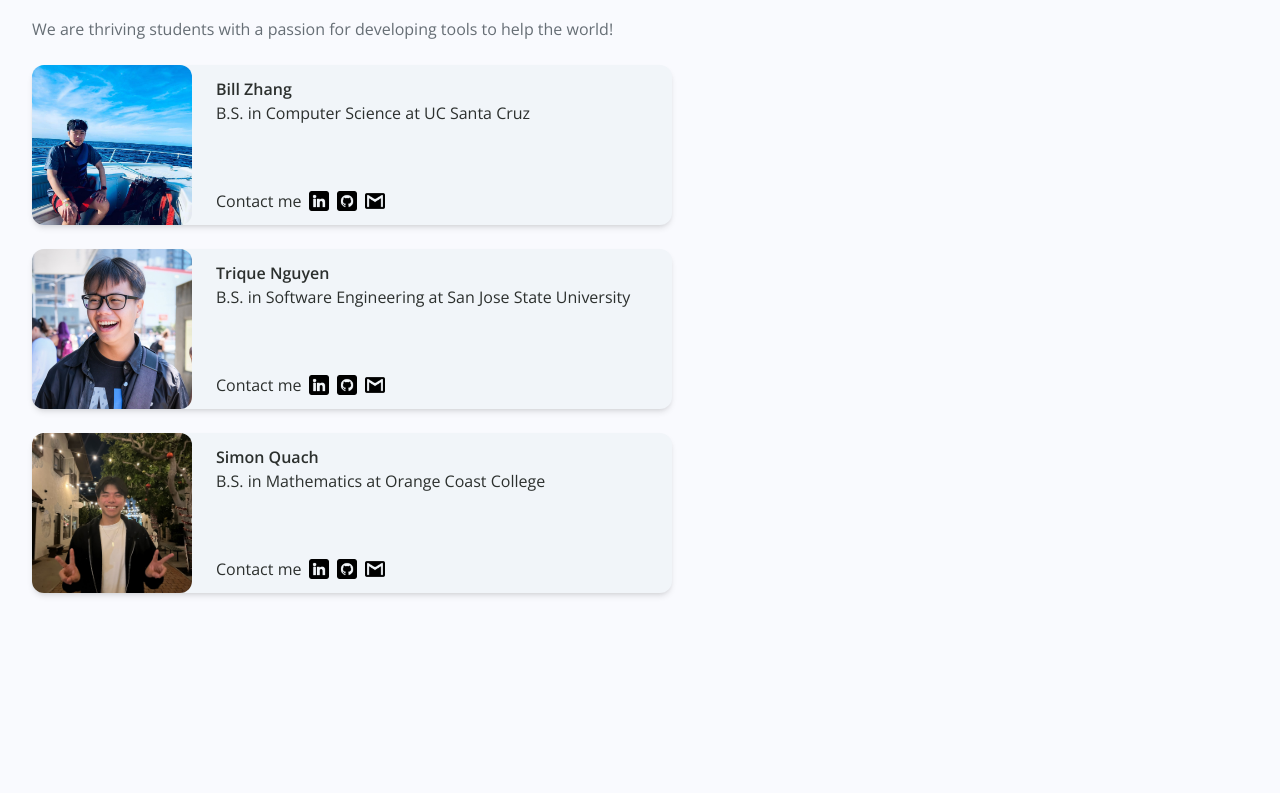
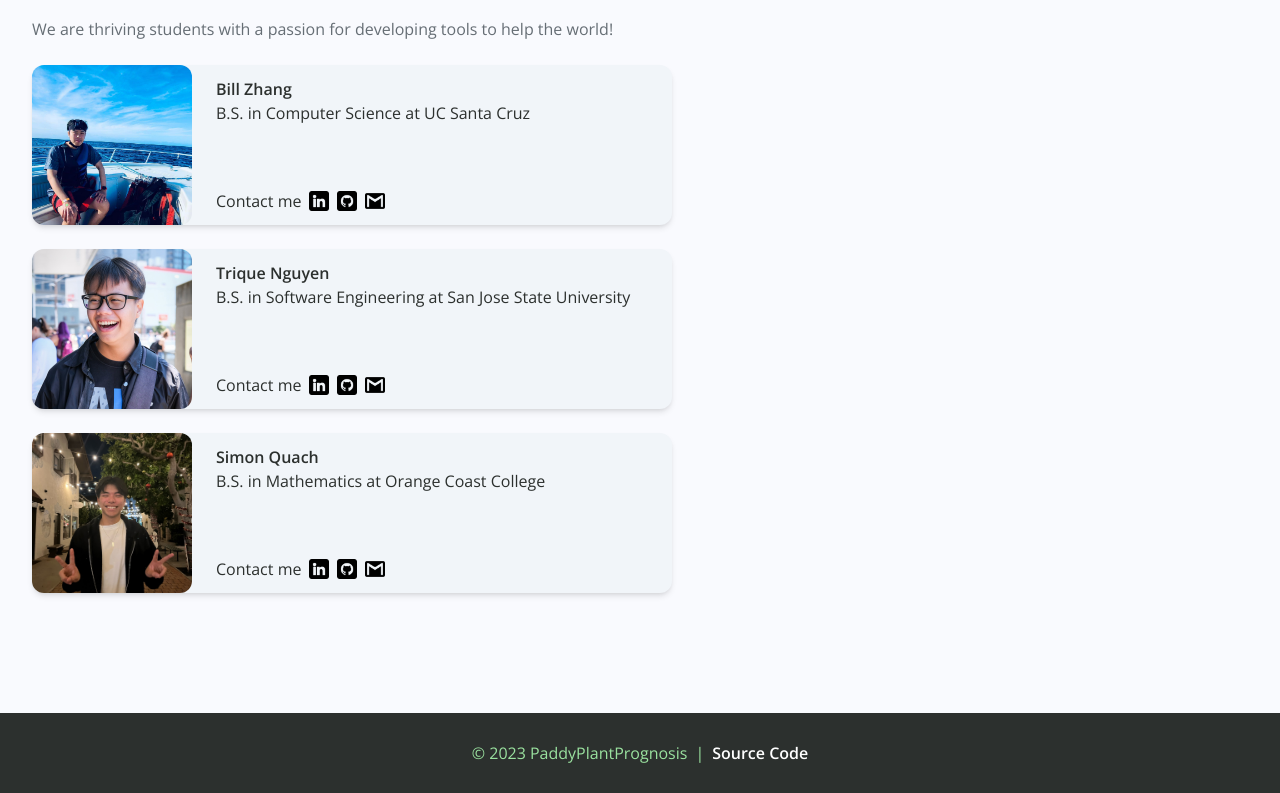
Before and after one commit to IdkwhatImD0ing/PaddyPlantPrognosis, a React (Vite) app in the folder client/: page /about in a window 1280 px wide. Shown: the part 565-1358 px from the top of the page. Before the commit the page ends 1198 px from the top, so only its background shows below. Built offline with nearby package versions, Linux system fonts and the light colour scheme; a web font is replaced by a local one.

Commit message:
added footer

```diff
--- a/client/src/App.jsx
+++ b/client/src/App.jsx
@@ -1,14 +1,14 @@
 import {BrowserRouter, Routes, Route} from 'react-router-dom';
 
 import {Home, Diseases, Resources, About, Diagnose, Disease } from './pages';
-import { Navbar } from './components';
+import { Navbar, Footer } from './components';
 import './App.css';
 
 function App() {
   return (
     <BrowserRouter>
       <Navbar />
-      <main className="">
+      <main className="min-h-[calc(100vh-160px)]">
         <Routes>
           <Route path="/" element={<Home />}></Route>
           <Route path="/diseases" element={<Diseases />}></Route>
@@ -18,6 +18,9 @@ function App() {
           <Route path="/diagnose" element={<Diagnose />}></Route>
         </Routes>
       </main>
+      <footer>
+        <Footer />
+      </footer>
     </BrowserRouter>
   );
 }
--- a/client/src/components/Footer.jsx
+++ b/client/src/components/Footer.jsx
@@ -1,17 +1,19 @@
-import { Link } from "react-router-dom"
-import GitHub from "../assets/github.png"
-import logo from "../assets/logo-2.svg"
-
 const Footer = () => {
   return (
-    <footer className="fixed bottom-0 w-full text-[#9ae19f] bg-[#474A48] h-[5rem] flex items-center justify-center gap-28 px-10">
-        <Link to="/"><img className="w-[7rem]" src={logo}/></Link>
-        <Link to="/resources">Resources</Link>
-        <Link to="/about" className="">About</Link>
-        <a href="https://github.com/IdkwhatImD0ing/PaddyPlantPrognosis">
-            GitHub
+    <div className="w-full text-[#9ae19f] bg-[#2c302e] h-[5rem] flex items-center justify-center space-x-2">
+        <p className="">
+          &copy; {new Date().getFullYear()} PaddyPlantPrognosis
+        </p>
+        <p>
+          |
+        </p>
+        <a
+          href="https://github.com/IdkwhatImD0ing/PaddyPlantPrognosis"
+          className="text-white hover:text-[#56c75c] font-semibold"
+        >
+          Source Code
         </a>
-    </footer>
+    </div>
   )
 }
 
--- a/client/src/components/Navbar.jsx
+++ b/client/src/components/Navbar.jsx
@@ -26,7 +26,6 @@ const Navbar = () => {
           </button>
         </div>
       </div>
-
   </nav>
   )
 }
--- a/client/src/pages/About.jsx
+++ b/client/src/pages/About.jsx
@@ -34,7 +34,7 @@ const About = () => {
 
   return (
     <div className='flex justify-center'>
-      <div className='w-[100rem] px-8 mt-[5rem]'>
+      <div className='w-[100rem] px-8 mt-[5rem] mb-[5rem]'>
         <div className='flex flex-col lg:w-[50rem] w[20rem] text-[#2c302e]'>
         <p className='text-[18px] text-[#43b348] font-medium'>What is it?</p>
           <h1 className='text-[32px] font-medium'>About Paddy Plant Prognosis</h1>
@@ -49,9 +49,6 @@ const About = () => {
               The goal of PPP is to help farmers increase the productivity and profitability of their crops by providing them with the tools and knowledge they need to effectively manage disease and protect their plants.
             </p>
           </div>
-
-
-
 
           <p className='text-[18px] text-[#43b348] font-medium mt-6'>Who made it?</p>
           <h1 className='text-[32px] font-medium'>Meet Our Contributors</h1>
```
